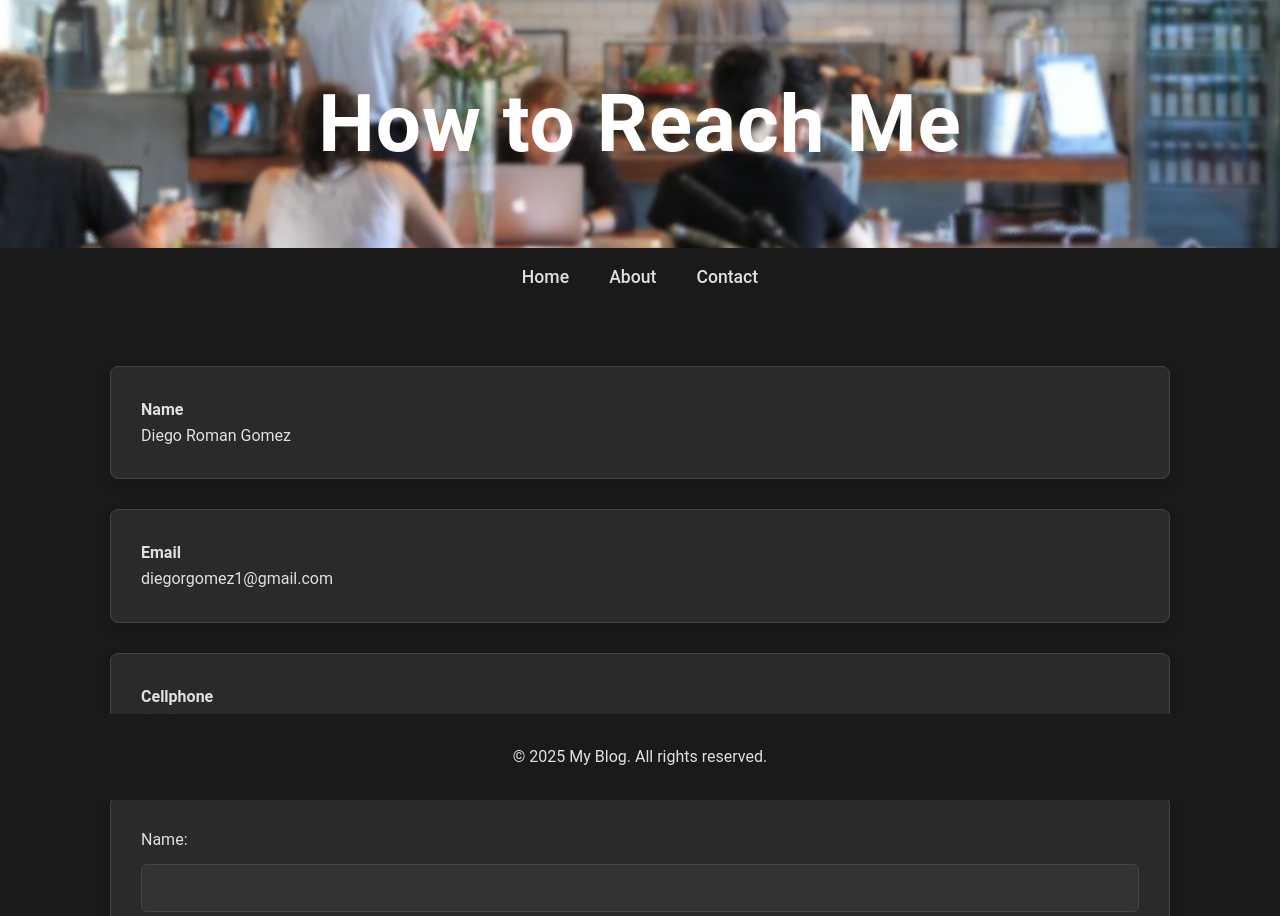
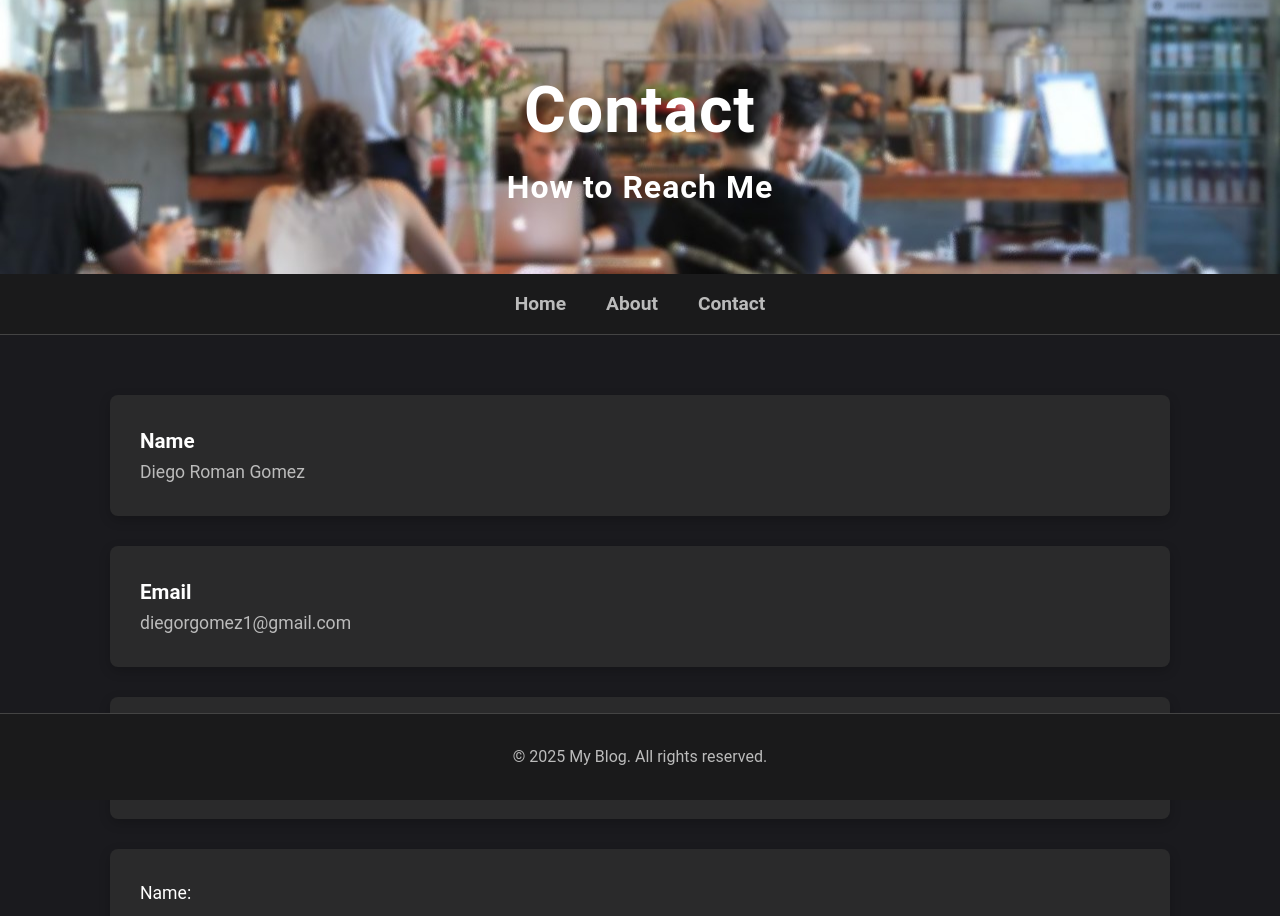
Before and after one commit to DiegoRGomez5916/blog, a plain HTML site: page contact_page.html in a window 1280 px wide. Shown: the top 916 px of the page. Drawn offline with Linux system fonts and the light colour scheme.

Commit message:
finalizing style

```diff
--- a/contact_page.html
+++ b/contact_page.html
@@ -9,7 +9,8 @@
 <body>
     <div id="upper_bar">
         <header>
-            <h1>How to Reach Me</h1>
+            <h1>Contact</h1>
+            <h4>How to Reach Me</h4>
         </header>
         <nav>
             <a href="home_page.html">Home</a>
@@ -20,15 +21,15 @@
 
     <main>
         <section>
-            <h4>Name</h4>
+            <h3>Name</h3>
             <p>Diego Roman Gomez</p>
         </section>
         <section>
-            <h4>Email</h4>
+            <h3>Email</h3>
             <p>diegorgomez1@gmail.com</p>
         </section>
         <section>
-            <h4>Cellphone</h4>
+            <h3>Cellphone</h3>
             <p>(626) 673-1058</p>
         </section>
         <form action="#" method="post">
--- a/style.css
+++ b/style.css
@@ -7,8 +7,8 @@
 
 body {
     font-family: 'Roboto', sans-serif;
-    background-color: #1b1a1a;
-    color: #e0e0e0;
+    background-color: #1a1a1e;
+    color: #ffffff;
     line-height: 1.6;
 }
 
@@ -17,32 +17,44 @@ header {
     background-position-x: center;
     background-position-y: 70%;
     background-size: cover;
-    color: #fff;
     padding: 60px 20px;
     text-align: center;
-    font-size: 2.5em;
-    font-weight: 700;
     letter-spacing: 1px;
+    font-size: 2em;
+    font-weight: bold;
 }
 
 nav {
-    background-color: #1b1a1a;
+    background-color: #1a1a1b;
     display: flex;
     justify-content: center;
     padding: 15px 0;
+    border-bottom: 1px solid #444444;
+    font-size: 1.2em;
+    font-weight: bold;
 }
 
 nav a {
-    color: #e0e0e0;
+    color: #bbbbbb;
     margin: 0 20px;
     text-decoration: none;
-    font-weight: 500;
-    font-size: 1.1em;
     transition: color 0.3s ease, transform 0.3s ease;
 }
 
 nav a:hover {
-    color: #FF4081;
+    color: #00f3ff;
+    transform: scale(1.1);
+}
+
+a {
+    color: #ffffff;
+    margin: 0 20px;
+    text-decoration: none;
+    transition: color 0.3s ease, transform 0.3s ease;
+}
+
+a:hover {
+    color: #00f3ff;
     transform: scale(1.1);
 }
 
@@ -50,26 +62,20 @@ main {
     max-width: 1100px;
     margin: 40px auto;
     padding: 20px;
+    font-size: 1.1em;
 }
 
 article, section, form {
-    background: #2a2a2a;
+    background: #2a2a2b;
     padding: 30px;
     margin-bottom: 30px;
     border-radius: 8px;
     box-shadow: 0 4px 12px rgba(0, 0, 0, 0.2);
-    border: 1px solid #444;
     transition: background 0.3s ease, box-shadow 0.3s ease, transform 0.3s ease;
 }
 
-article img {
-    max-width: 100%;
-    border-radius: 8px;
-    margin-top: 20px;
-}
-
 article:hover {
-    background: #333;
+    background: #3a3a3b;
     box-shadow: 0 6px 18px rgba(0, 0, 0, 0.3);
     cursor: pointer;
     transform: translateY(-2px);
@@ -79,47 +85,49 @@ ul {
     list-style-type: square;
     margin-left: 25px;
     padding-left: 20px;
-    color: #bbb;
+    color: #bbbbbb;
+}
+
+p {
+    color: #bbbbbb;
 }
 
 input, textarea {
     width: 100%;
     padding: 14px;
     margin: 12px 0;
-    border: 1px solid #444;
+    border: 1px solid #444444;
     border-radius: 6px;
-    background-color: #333;
-    color: #fff;
-    font-size: 1em;
+    background-color: #333333;
+    color: #ffffff;
 }
 
 input:focus, textarea:focus {
-    border-color: #FF4081;
+    border-color: #00f3ff;
     outline: none;
 }
 
 button {
-    background-color: #FF4081;
-    color: #fff;
+    background-color: #00dfff;
+    color: #ffffff;
     padding: 14px 28px;
     border: none;
     border-radius: 6px;
     cursor: pointer;
-    font-size: 1.1em;
-    font-weight: 700;
     transition: background-color 0.3s ease, transform 0.3s ease;
 }
 
 button:hover {
-    background-color: #D5006B;
+    background-color: #00c0ff;
     transform: translateY(-2px);
 }
 
 footer {
     text-align: center;
     padding: 30px;
-    background: #1b1a1a;
-    color: #e0e0e0;
+    background: #1a1a1b;
+    color: #bbbbbb;
+    border-top: 1px solid #444444;
 }
 
 #upper_bar {
```
Also changed, not shown: about_page.html (+1 -1 lines), blog_posts/blog_page_template.html (+1 -1 lines), blog_posts/max_flow_algorithm_post.html (+1 -1 lines), home_page.html (+2 -2 lines).
